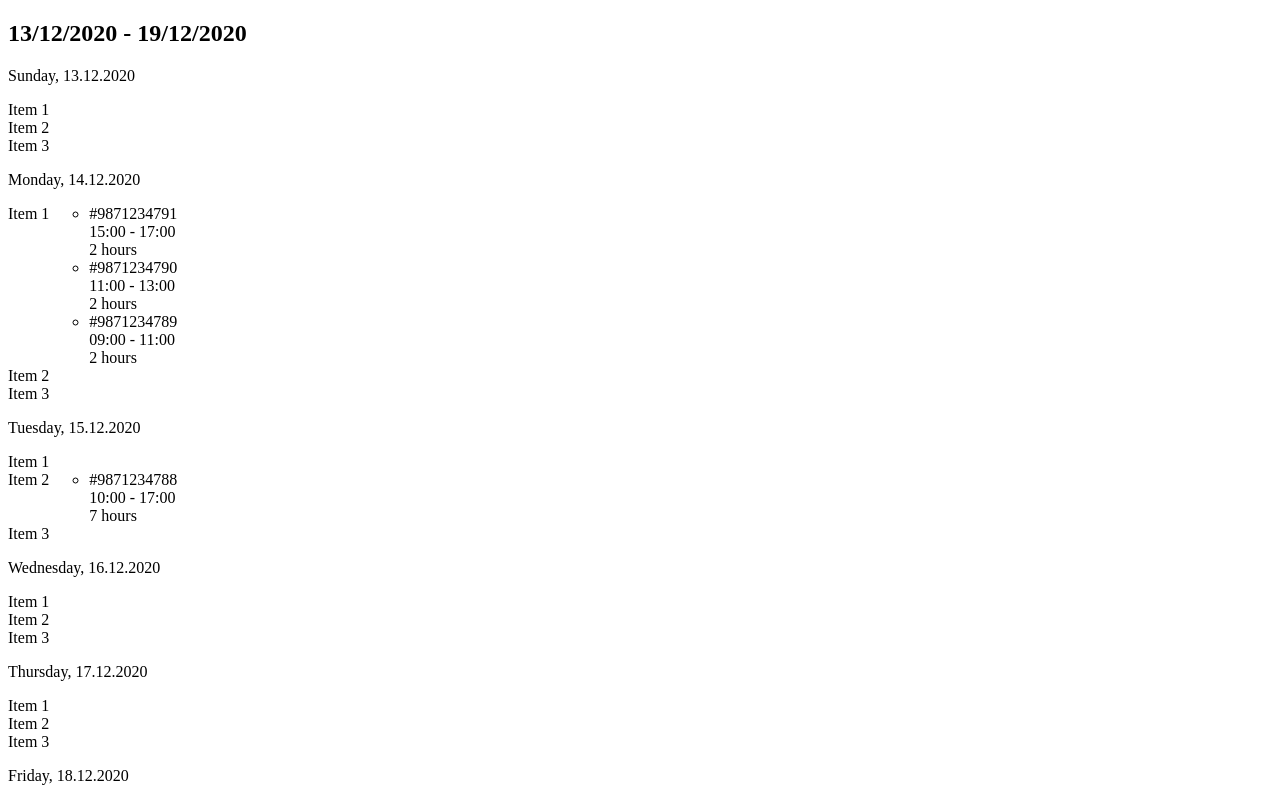
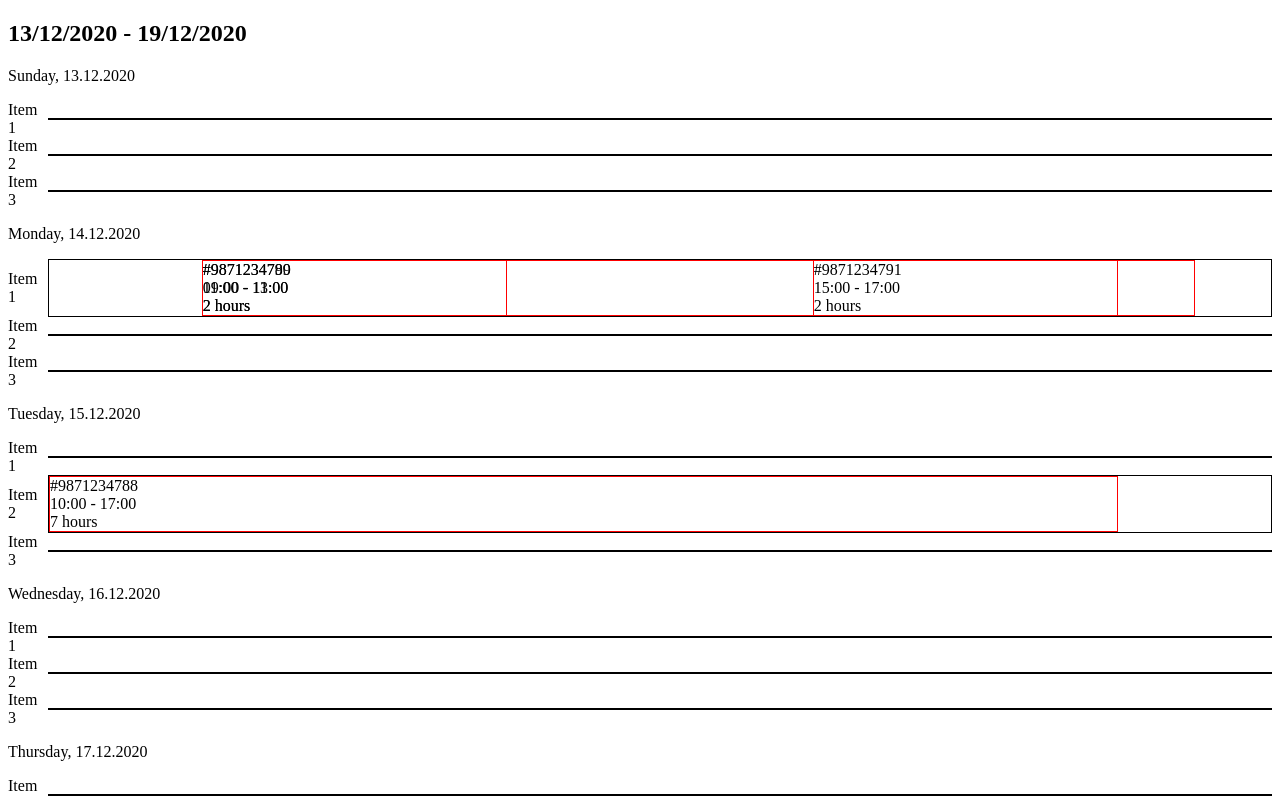
Before and after one commit to jablpiotrek/v-res, a Vue app: page / in a window 1280 px wide. Shown: the top 796 px of the page. Built offline with nearby package versions, Linux system fonts and the light colour scheme.

Commit message:
add planning view styling

```diff
--- a/src/components/Item.vue
+++ b/src/components/Item.vue
@@ -1,8 +1,13 @@
 <template>
   <div class="item">
     <span class="item__name"> {{name}} </span>
-    <ul class="item__reservations">
-      <li class="item__reservation" v-for="res in reservations" :key="res.id">
+    <ul class="item__reservations" :style="reservationsGrid">
+      <li
+        class="item__reservation"
+        v-for="res in reservations"
+        :key="res.id"
+        :style="{gridColumn: calculateResColumn(res.from, res.to)}"
+      >
         <reservation
           :from="res.from"
           :to="res.to"
@@ -18,9 +23,19 @@ import { mapGetters } from 'vuex';
 
 import Reservation from '@/components/Reservation.vue';
 
+import getHours from 'date-fns/getHours';
+import differenceInHours from 'date-fns/differenceInHours';
+
 export default {
   name: 'Item',
   components: { Reservation },
+  data() {
+    return {
+      dayLength: 8,
+      dayStep: 0.25,
+      dayStart: 10,
+    };
+  },
   props: {
     id: {
       reuired: true,
@@ -46,6 +61,25 @@ export default {
 
       return this.dayItemReservations(day, id);
     },
+    reservationsGrid() {
+      const { dayLength, dayStep } = this;
+      return {
+        gridTemplateColumns: `repeat(${dayLength / dayStep}, 1fr)`,
+      };
+    },
+  },
+  methods: {
+    calculateResColumn(from, to) {
+      const hourStart = getHours(from);
+      const length = differenceInHours(to, from);
+
+      const startColumn = 1 + (hourStart - this.dayStart) / this.dayStep;
+      const endColumn = startColumn + length / this.dayStep;
+      console.log('length', length);
+      console.log(startColumn);
+      console.log(endColumn);
+      return `${startColumn}/${endColumn}`;
+    },
   },
 };
 </script>
@@ -53,5 +87,22 @@ export default {
 <style lang="scss" scoped>
   .item {
     display: flex;
+    align-items: center;
+
+    &__reservations {
+      display: grid;
+      grid-template-rows: 1;
+            grid-template-columns: repeat(8, 1fr);
+      width: 100%;
+      list-style: none;
+      padding-left: 0;
+      border: 1px solid black;
+    }
+
+    &__reservation {
+      grid-row: 1;
+      overflow: hidden;
+      border: 1px solid red;
+    }
   }
 </style>
```
